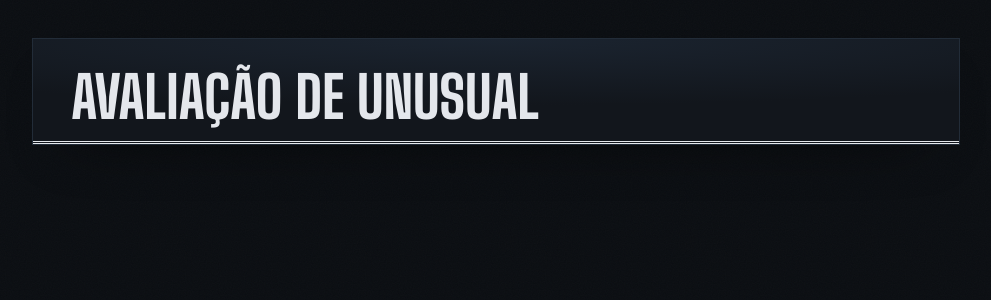
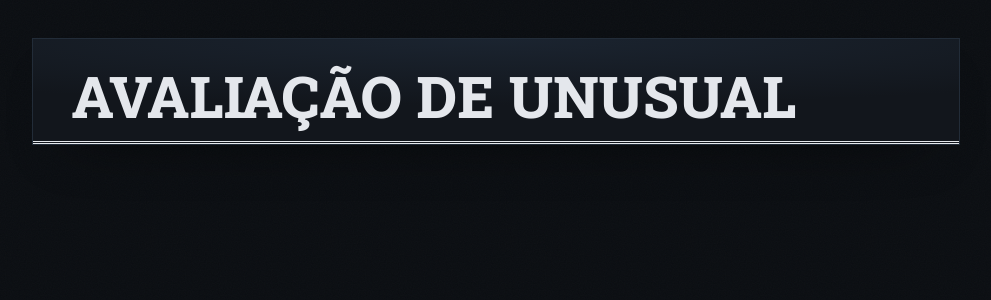
Before and after one commit to guscostam/tf2-price, a Python web app: template tf2price/painel/templates/base.html in a window 1280 px wide. Shown: the top 300 px of the page, without its empty margins (144-1135 px from the left). Run offline with Jinja, Linux system fonts and the light colour scheme; the template is opened without the code that fills it, so the values that code supplies are empty; some libraries are stand-ins or nearby versions.

Commit message:
Elimina fontes externas do template base

```diff
--- a/tf2price/painel/templates/base.html
+++ b/tf2price/painel/templates/base.html
@@ -4,9 +4,6 @@
   <meta charset="utf-8">
   <meta name="viewport" content="width=device-width, initial-scale=1, viewport-fit=cover">
   <title>{% block titulo %}Avaliação de Unusual{% endblock %}</title>
-  <link rel="preconnect" href="https://fonts.googleapis.com">
-  <link rel="preconnect" href="https://fonts.gstatic.com" crossorigin>
-  <link href="https://fonts.googleapis.com/css2?family=Big+Shoulders+Display:wght@600;700;800&family=IBM+Plex+Mono:wght@400;500;600&family=Spectral:wght@300;400;600&display=swap" rel="stylesheet">
   <!-- Caminho completo e `integrity`: sem o hash, um unpkg comprometido
        entrega JS arbitrário num painel com login, e o repositório é
        público. `crossorigin` não é enfeite — sem ele o navegador não
@@ -18,6 +15,11 @@
           integrity="sha384-ujb1lZYygJmzgSwoxRggbCHcjc0rB2XoQrxeTUQyRjrOnlCoYta87iKBWq3EsdM2"
           crossorigin="anonymous"></script>
   <style>
+    @font-face { font-family: "Roboto Slab"; src: url("/static/fonts/roboto-slab-latin.woff2") format("woff2"); font-weight: 100 900; font-display: swap; }
+    @font-face { font-family: "Roboto Condensed"; src: url("/static/fonts/roboto-condensed-latin.woff2") format("woff2"); font-weight: 100 900; font-display: swap; }
+    @font-face { font-family: "Inter"; src: url("/static/fonts/inter-latin.woff2") format("woff2"); font-weight: 100 900; font-display: swap; }
+    @font-face { font-family: "IBM Plex Mono"; src: url("/static/fonts/ibm-plex-mono-latin.woff2") format("woff2"); font-weight: 100 700; font-display: swap; }
+
     /* A guia de avaliação: papel manilha, tinta industrial, carimbo de
        borracha. O carimbo é o único elemento alto da página, e o que ele
        carrega é a regra que governa o projeto — a idade do preço. */
@@ -31,9 +33,10 @@
       --carimbo: #e07a5f;
       --aprovado:#6ee7a8;
       --linha:   rgba(228, 231, 236, .18);
-      --display: "Big Shoulders Display", "Haettenschweiler", "Arial Narrow", sans-serif;
-      --corpo:   "Spectral", Georgia, serif;
-      --mono:    "IBM Plex Mono", ui-monospace, Consolas, monospace;
+      --display: "Roboto Slab", Georgia, serif;
+      --condensed: "Roboto Condensed", "Arial Narrow", sans-serif;
+      --corpo:   "Inter", system-ui, sans-serif;
+      --mono:    "IBM Plex Mono", Consolas, monospace;
     }
 
     *, *::before, *::after { box-sizing: border-box; }
@@ -134,7 +137,7 @@
 
     .rotulo {
       display: block; margin-bottom: .55rem;
-      font-family: var(--display); font-weight: 700; font-size: 1rem;
+      font-family: var(--condensed); font-weight: 700; font-size: 1rem;
       text-transform: uppercase; letter-spacing: .14em; color: var(--tinta-2);
     }
 
```
Also changed, not shown: tests/painel/test_branding.py (+25 -0 lines), tf2price/painel/static/licenses/SOURCES.md (+1 -1 lines).
